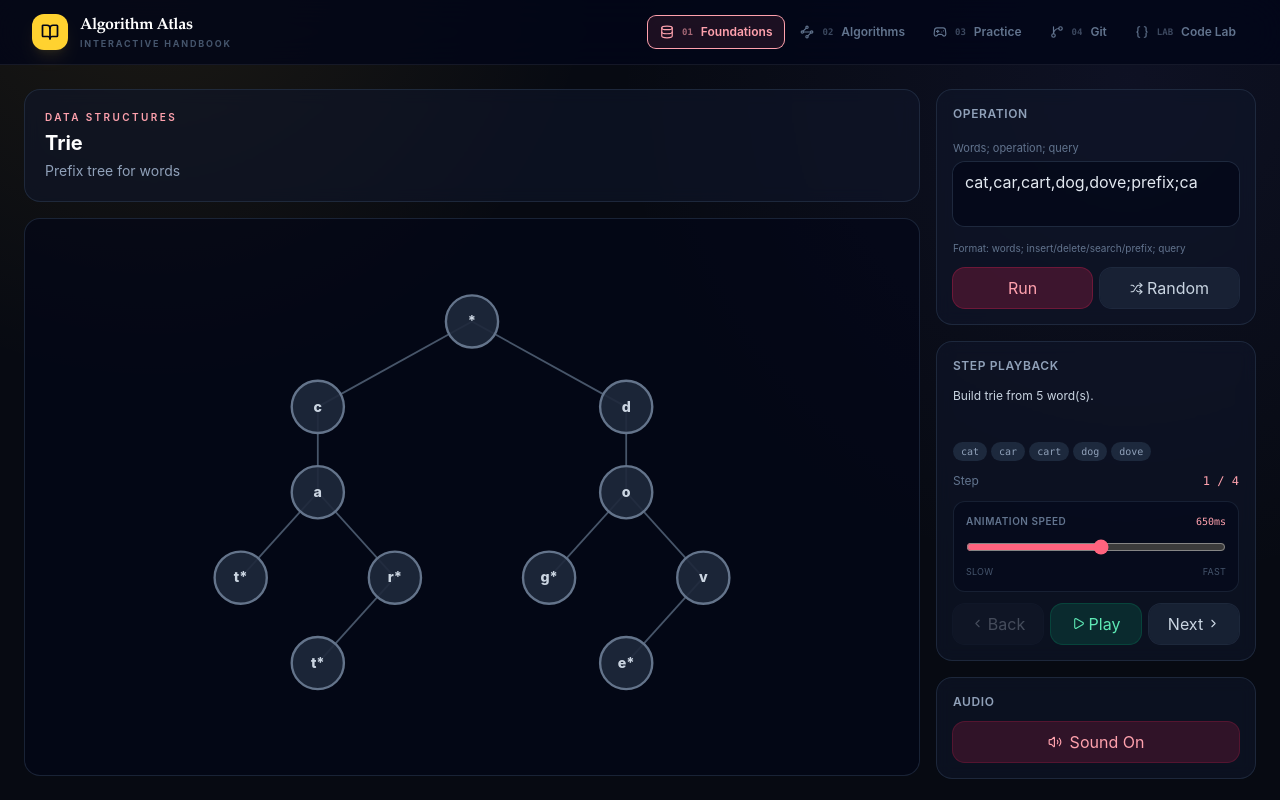
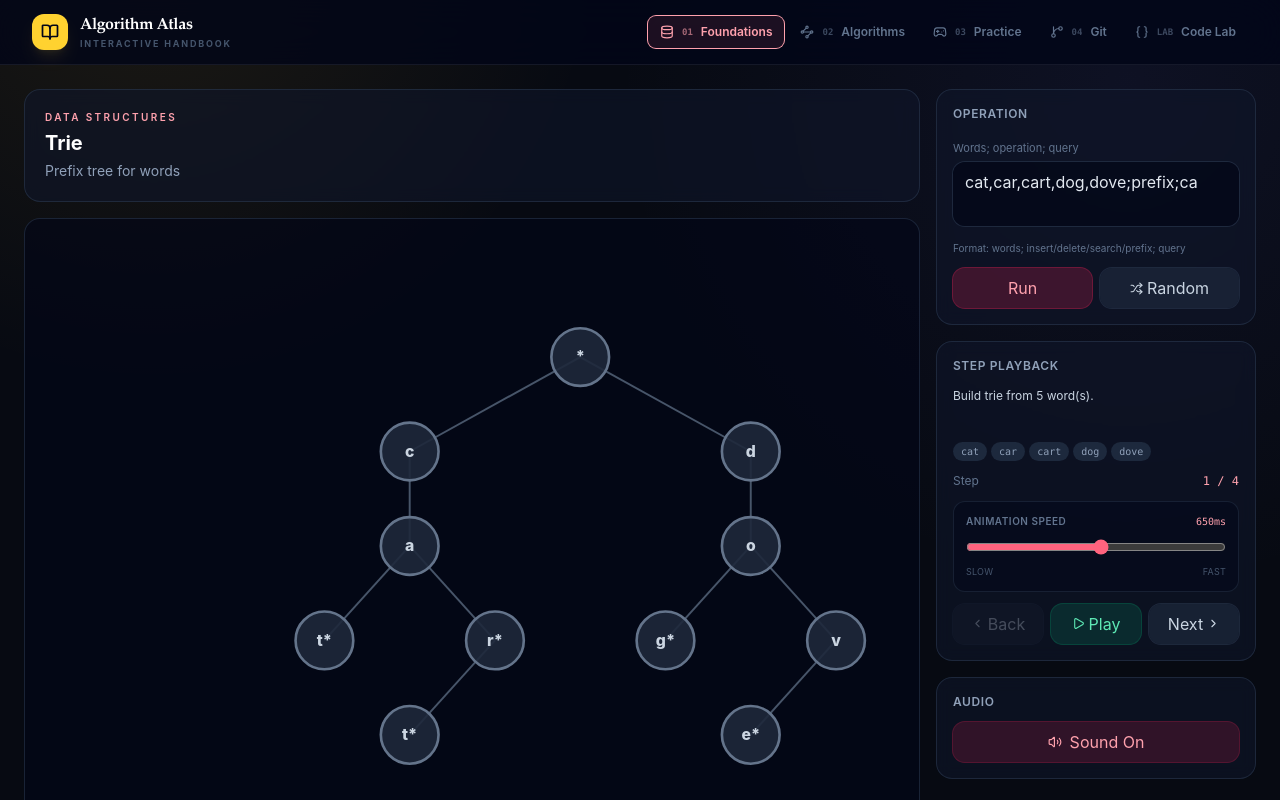
Before and after one commit to beingmartinbmc/algorithm-visualizer, a React (Vite) app: page /algorithm-visualizer/data-structures/trie in a window 1280 px wide. Built offline with nearby package versions, Linux system fonts and the light colour scheme.

Commit message:
fix: make growing visualizations scrollable

```diff
--- a/src/features/algorithms/linked-list/components/LinkedListAlgoCanvas.tsx
+++ b/src/features/algorithms/linked-list/components/LinkedListAlgoCanvas.tsx
@@ -64,7 +64,8 @@ function ListView({ step }: { step: LLStep }) {
 
   return (
     <div className="flex h-full w-full flex-col items-center justify-center gap-4 overflow-auto px-2">
-      <svg viewBox={`0 0 ${width + 20} ${height}`} width="100%" style={{ maxWidth: `${width + 20}px`, overflow: 'visible' }}>
+      <div className="w-full overflow-auto">
+      <svg viewBox={`0 0 ${width + 20} ${height}`} width={width + 20} height={height} className="mx-auto block">
         {/* edges */}
         {nodes.map((node, idx) => {
           const isLast = idx === nodes.length - 1;
@@ -148,6 +149,7 @@ function ListView({ step }: { step: LLStep }) {
           );
         })}
       </svg>
+      </div>
 
       {step.description && (
         <div className="w-full max-w-xl rounded-lg bg-slate-800/60 px-4 py-2 text-center text-xs leading-relaxed text-indigo-300">
--- a/src/features/data-structures/advanced/AdvancedStructurePage.tsx
+++ b/src/features/data-structures/advanced/AdvancedStructurePage.tsx
@@ -203,8 +203,22 @@ function Panel({ title, children }: { title: string; children: React.ReactNode }
 function TreeView({ step }: { step: StructureStep }) {
   const nodes = step.nodes ?? [];
   const highlights = new Set(step.highlights ?? []);
+  const padding = 48;
+  const minX = Math.min(...nodes.map((node) => node.x), 0) - padding;
+  const maxX = Math.max(...nodes.map((node) => node.x), 0) + padding;
+  const minY = Math.min(...nodes.map((node) => node.y), 0) - padding;
+  const maxY = Math.max(...nodes.map((node) => node.y), 0) + padding;
+  const width = maxX - minX;
+  const height = maxY - minY;
+
   return (
-    <svg viewBox="0 0 720 380" className="h-full min-h-[420px] w-full">
+    <div className="h-full min-h-[420px] w-full min-w-0 overflow-auto">
+      <svg
+        viewBox={`${minX} ${minY} ${width} ${height}`}
+        className="h-full w-full"
+        style={{ minWidth: Math.max(width, 720), minHeight: Math.max(height, 420) }}
+        preserveAspectRatio="xMidYMid meet"
+      >
         {nodes.map((node) => {
           const parent = nodes.find((item) => item.id === node.parentId);
           if (!parent) return null;
@@ -221,6 +235,7 @@ function TreeView({ step }: { step: StructureStep }) {
           );
         })}
       </svg>
+    </div>
   );
 }
 
--- a/src/features/data-structures/balanced-trees/components/BalancedTreeCanvas.tsx
+++ b/src/features/data-structures/balanced-trees/components/BalancedTreeCanvas.tsx
@@ -41,10 +41,11 @@ export default function BalancedTreeCanvas({ root, treeType, highlightIds }: Bal
   const height = maxY + 80;
 
   return (
-    <div className="flex-1 w-full rounded-xl border border-slate-700/50 bg-slate-950/80 p-4 shadow-2xl backdrop-blur-sm overflow-auto">
+    <div className="flex-1 w-full min-w-0 rounded-xl border border-slate-700/50 bg-slate-950/80 p-4 shadow-2xl backdrop-blur-sm overflow-auto">
       <svg
         viewBox={`${minX - 40} -20 ${width} ${height}`}
         className="w-full h-full"
+        style={{ minWidth: width, minHeight: height }}
         preserveAspectRatio="xMidYMid meet"
       >
         {edges.map((edge, i) => (
--- a/src/features/data-structures/linked-list/components/LinkedListCanvas.tsx
+++ b/src/features/data-structures/linked-list/components/LinkedListCanvas.tsx
@@ -46,10 +46,12 @@ export default function LinkedListCanvas({ nodes, currentStep, variant }: Linked
           Empty List — null
         </div>
       ) : (
+        <div className="w-full overflow-auto">
         <svg
           viewBox={`0 0 ${totalWidth + 20} ${svgHeight}`}
-          width="100%"
-          style={{ maxWidth: `${totalWidth + 20}px`, overflow: 'visible' }}
+          width={totalWidth + 20}
+          height={svgHeight}
+          className="mx-auto block"
         >
           {rows.map((row, rowIdx) => {
             const y = rowIdx * rowH + 20;
@@ -210,6 +212,7 @@ export default function LinkedListCanvas({ nodes, currentStep, variant }: Linked
             </g>
           )}
         </svg>
+        </div>
       )}
 
       {/* Description */}
--- a/src/features/games/fibonacci/components/SpiralCanvas.tsx
+++ b/src/features/games/fibonacci/components/SpiralCanvas.tsx
@@ -15,16 +15,18 @@ const COLORS = [
 ];
 
 export default function SpiralCanvas({ placedSquares, lastPlacedId }: SpiralCanvasProps) {
-  const { viewBox, squares } = useMemo(() => {
+  const { viewBox, contentWidth, contentHeight, squares } = useMemo(() => {
     if (placedSquares.length === 0) {
-      return { viewBox: '-5 -5 10 10', squares: [] };
+      return { viewBox: '-5 -5 10 10', contentWidth: 10, contentHeight: 10, squares: [] };
     }
 
     const bb = getBoundingBox(placedSquares);
     const padding = Math.max((bb.maxX - bb.minX) * 0.15, 2);
-    const vb = `${bb.minX - padding} ${bb.minY - padding} ${bb.maxX - bb.minX + padding * 2} ${bb.maxY - bb.minY + padding * 2}`;
+    const width = bb.maxX - bb.minX + padding * 2;
+    const height = bb.maxY - bb.minY + padding * 2;
+    const vb = `${bb.minX - padding} ${bb.minY - padding} ${width} ${height}`;
 
-    return { viewBox: vb, squares: placedSquares };
+    return { viewBox: vb, contentWidth: width, contentHeight: height, squares: placedSquares };
   }, [placedSquares]);
 
   if (placedSquares.length === 0) {
@@ -36,10 +38,11 @@ export default function SpiralCanvas({ placedSquares, lastPlacedId }: SpiralCanv
   }
 
   return (
-    <div className="flex-1 w-full min-h-[200px] rounded-xl border border-slate-700/50 bg-slate-950/80 p-2 shadow-2xl backdrop-blur-sm overflow-hidden">
+    <div className="flex-1 w-full min-w-0 min-h-[200px] rounded-xl border border-slate-700/50 bg-slate-950/80 p-2 shadow-2xl backdrop-blur-sm overflow-auto">
       <svg
         viewBox={viewBox}
         className="w-full h-full"
+        style={{ minWidth: contentWidth, minHeight: contentHeight }}
         preserveAspectRatio="xMidYMid meet"
       >
         <defs>
--- a/src/features/traversals/tree/components/TreeCanvas.tsx
+++ b/src/features/traversals/tree/components/TreeCanvas.tsx
@@ -29,10 +29,11 @@ export default function TreeCanvas({ root, visitedIds, processedIds, currentId,
   }
 
   return (
-    <div className="flex-1 w-full rounded-xl border border-slate-700/50 bg-slate-950/80 p-4 shadow-2xl backdrop-blur-sm overflow-auto">
+    <div className="flex-1 w-full min-w-0 rounded-xl border border-slate-700/50 bg-slate-950/80 p-4 shadow-2xl backdrop-blur-sm overflow-auto">
       <svg
         viewBox={`${minX - 40} -20 ${width} ${height}`}
         className="w-full h-full"
+        style={{ minWidth: width, minHeight: height }}
         preserveAspectRatio="xMidYMid meet"
       >
         {edges.map((edge, i) => (
--- a/src/features/traversals/trie/components/TrieCanvas.tsx
+++ b/src/features/traversals/trie/components/TrieCanvas.tsx
@@ -8,8 +8,8 @@ interface TrieCanvasProps {
 }
 
 export default function TrieCanvas({ layout, matchedNodeIds, currentStepNodeId }: TrieCanvasProps) {
-  const { viewBox, edges } = useMemo(() => {
-    if (layout.length === 0) return { viewBox: '0 0 100 100', edges: [] };
+  const { viewBox, contentWidth, contentHeight, edges } = useMemo(() => {
+    if (layout.length === 0) return { viewBox: '0 0 100 100', contentWidth: 100, contentHeight: 100, edges: [] };
 
     let minX = Infinity, maxX = -Infinity, minY = Infinity, maxY = -Infinity;
     for (const n of layout) {
@@ -20,7 +20,9 @@ export default function TrieCanvas({ layout, matchedNodeIds, currentStepNodeId }
     }
 
     const padding = 40;
-    const vb = `${minX - padding} ${minY - padding} ${maxX - minX + padding * 2} ${maxY - minY + padding * 2}`;
+    const width = maxX - minX + padding * 2;
+    const height = maxY - minY + padding * 2;
+    const vb = `${minX - padding} ${minY - padding} ${width} ${height}`;
 
     const nodeMap = new Map<string, LayoutNode>();
     for (const n of layout) nodeMap.set(n.id, n);
@@ -34,7 +36,7 @@ export default function TrieCanvas({ layout, matchedNodeIds, currentStepNodeId }
       }
     }
 
-    return { viewBox: vb, edges: edgeList };
+    return { viewBox: vb, contentWidth: width, contentHeight: height, edges: edgeList };
   }, [layout, matchedNodeIds]);
 
   if (layout.length === 0) {
@@ -46,8 +48,13 @@ export default function TrieCanvas({ layout, matchedNodeIds, currentStepNodeId }
   }
 
   return (
-    <div className="flex-1 w-full min-h-[200px] rounded-xl border border-slate-700/50 bg-slate-950/80 p-2 shadow-2xl backdrop-blur-sm overflow-hidden">
-      <svg viewBox={viewBox} className="w-full h-full" preserveAspectRatio="xMidYMid meet">
+    <div className="flex-1 w-full min-w-0 min-h-[200px] rounded-xl border border-slate-700/50 bg-slate-950/80 p-2 shadow-2xl backdrop-blur-sm overflow-auto">
+      <svg
+        viewBox={viewBox}
+        className="w-full h-full"
+        style={{ minWidth: contentWidth, minHeight: contentHeight }}
+        preserveAspectRatio="xMidYMid meet"
+      >
         {/* Edges */}
         {edges.map((e, i) => (
           <line
```
Also changed, not shown: 95 other files (tests, documents, lock files or other folders). Lines whose indentation alone changed are shown as unchanged.
